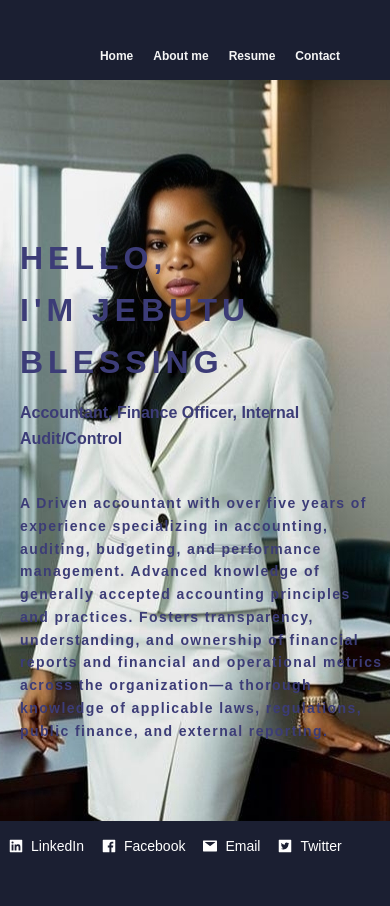
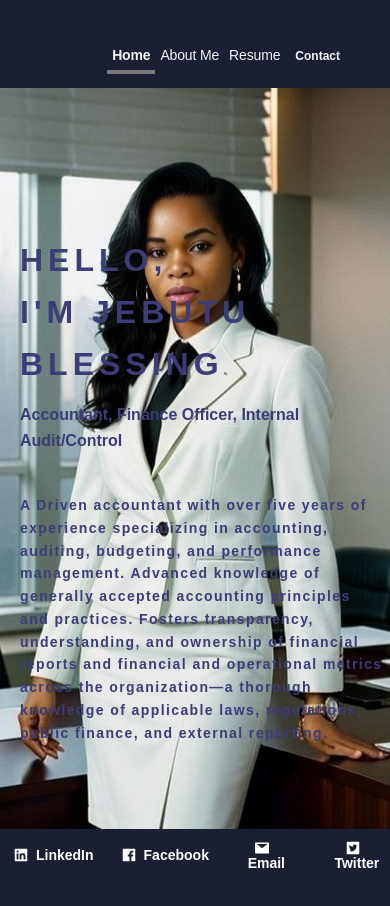
Before and after one commit to femigabriel/jebutu_portfolio, a Next.js app: page / in a window 390 px wide. Shown: the top 906 px of the page. Built offline with nearby package versions, Linux system fonts and the light colour scheme; a web font is replaced by a local one.

Commit message:
page revamp

```diff
--- a/src/components/Header.tsx
+++ b/src/components/Header.tsx
@@ -1,9 +1,11 @@
 import Link from "next/link";
+import {useRouter} from 'next/router';
 import { Button, Modal } from "antd";
 import React, { useState } from "react";
 import Contacts from "./Contacts";
 export default function Headers() {
   const [isModalOpen, setIsModalOpen] = useState(false);
+  const router = useRouter()
 
   const showModal = () => {
     setIsModalOpen(true);
@@ -16,11 +18,28 @@ export default function Headers() {
   const handleCancel = () => {
     setIsModalOpen(false);
   };
+  const menu = [
+    {
+      id: 1,
+      title: "Home",
+      link: "/",
+    },
+    {
+      id: 2,
+      title: "About Me",
+      link: "/about",
+    },
+    {
+      id: 3,
+      title: "Resume",
+      link: "/resume",
+    },
+  ];
   return (
     <div className="p-10 lg:px-20">
       <header className="flex justify-between">
         <div></div>
-        <nav className="flex">
+        {/* <nav className="flex">
           <li className="lg:p-5 sm:p-3">
             <Link href="/">Home</Link>
           </li>
@@ -34,6 +53,24 @@ export default function Headers() {
           <li onClick={showModal} className="lg:p-5 sm:p-3 cursor-pointer">
             Contact
           </li>
+        </nav> */}
+        <nav className="flex">
+          {menu?.map((list: any) => {
+            return (
+              <Link
+                key={list.id}
+                href={list.link}
+                className={`${
+                  router.pathname === list.link ? "active" : ""
+                } text-[14px] py-2 font-medium cursor-pointer flex lg:p-5 sm:p-3"`}
+              >
+                <span className="tracking-[-0.011em]">{list.title}</span>
+              </Link>
+            );
+          })}
+          <li onClick={showModal} className="lg:p-5 sm:p-3 cursor-pointer">
+            Contact
+          </li>
         </nav>
       </header>
       <Modal
@@ -43,12 +80,7 @@ export default function Headers() {
         onCancel={handleCancel}
       >
         <div className="resume_container">
-          {/* <link
-            href="https://fonts.cdnfonts.com/css/ubuntu-title"
-            rel="stylesheet"
-          ></link> */}
           <div>
-
             <Contacts />
           </div>
         </div>
--- a/src/components/HeroPage.tsx
+++ b/src/components/HeroPage.tsx
@@ -23,7 +23,7 @@ export default function HeroPage() {
           <h3 className="text-[#FDFDFD] font-bold lg:text-[26x] mt-3 mb-10 leading-relaxed">
             Accountant, Finance Officer, Internal Audit/Control
           </h3>
-          <p className="lg:text-[16px] sm:text=[12px] text-gray-100 leading-relaxed  mt-5 tracking-widest mb-10">
+          <p className="lg:text-[16px] sm:text=[12px] text-[#777778] leading-relaxed  mt-5 tracking-widest mb-10">
             A Driven accountant with over five years of experience specializing
             in accounting, auditing, budgeting, and performance management.
             Advanced knowledge of generally accepted accounting principles and
--- a/src/styles/globals.css
+++ b/src/styles/globals.css
@@ -18,7 +18,7 @@ body {
   /* font-family: 'Ubuntu-Title-fr', sans-serif; */
 
   /* background: #1b1f32; */
-  background-image: -webkit-linear-gradient(150deg, #f5f5f5 50%, #1b1f32 50%);
+  background-image: -webkit-linear-gradient(150deg, #f5f5f5 55%, #1b1f32 50%);
   /* color: #05093B; */
   width: 100%;
   /* height: 100%; */
@@ -163,13 +163,39 @@ li {
   );
   -webkit-background-clip: text;
   -webkit-text-fill-color: transparent; */
+  color: #777778;
+}
+a {
+  list-style: none;
+  font-weight: 600;
+  font-size: 14px;
+  /* color: #05093b; */
+  color: #777778;
+}
+.active {
+  border-bottom: 4px solid #05093b;
   color: #05093b;
+  font-weight: 600;
 }
 @media (max-width: 720px) {
   li {
     font-size: 12px;
     color: #f5f5f5;
     padding: 10px;
+  }
+
+  a {
+    list-style: none;
+    font-weight: 600;
+    font-size: 14px;
+    padding-left: 5px;
+    padding-right: 5px;
+    color: #f5f5f5;
+  }
+  .active {
+    border-bottom: 4px solid #777778;
+    color: #f5f5f5;
+    font-weight: 600;
   }
 }
 
@@ -203,6 +229,7 @@ li {
 }
 p {
   font-size: 14px;
+
 }
 .pages_container {
   display: flex;
```
